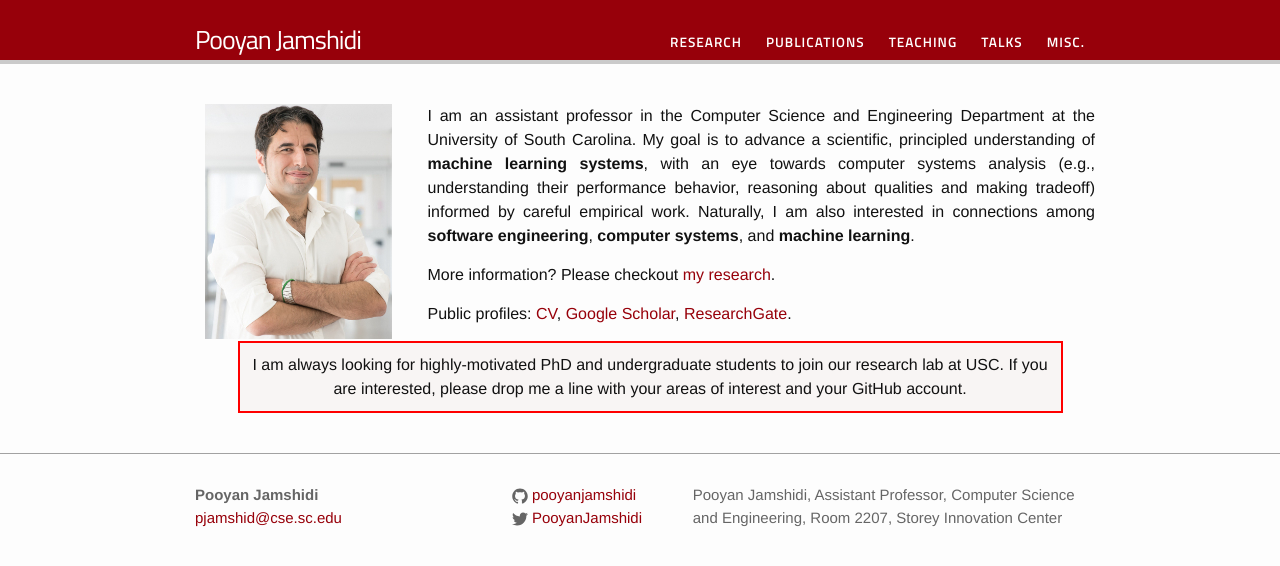
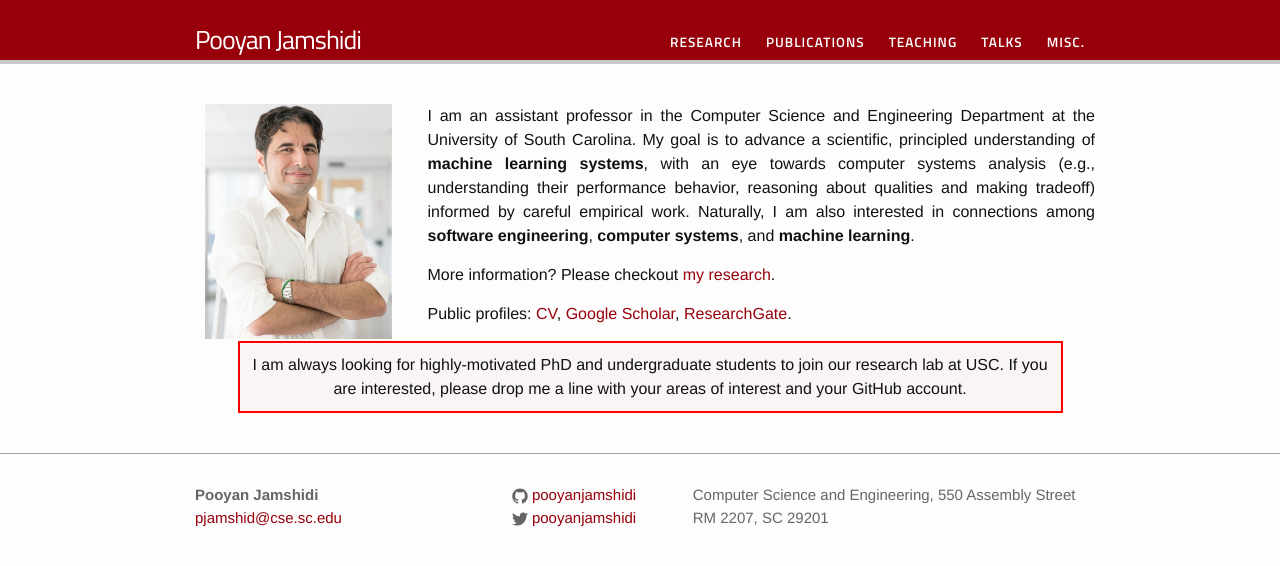
Before and after one commit to pooyanjamshidi/pooyanjamshidi.github.io, a Jekyll site: the page built from index.html, in a window 1280 px wide. Shown: the top 566 px of the page. Built offline with Jekyll 4.4.1, drawn with Linux system fonts in a browser that asks for light colours.

Commit message:
slight edit

```diff
--- a/_config.yml
+++ b/_config.yml
@@ -2,11 +2,11 @@
 title: Pooyan Jamshidi
 email: pjamshid@cse.sc.edu
 description: > # this means to ignore newlines until "baseurl:"
-  Pooyan Jamshidi, Assistant Professor, Computer Science and Engineering, Room 2207, Storey Innovation Center
+  Computer Science and Engineering, 550 Assembly Street RM 2207, SC 29201
 baseurl: "" # the subpath of your site, e.g. /blog/
-url: "http://yourdomain.com" # the base hostname & protocol for your site
-twitter_username: PooyanJamshidi
-github_username:  pooyanjamshidi
+url: "https://pooyanjamshidi.github.io" # the base hostname & protocol for your site
+twitter_username: pooyanjamshidi
+github_username: pooyanjamshidi
 
 # Build settings
 markdown: kramdown
```
